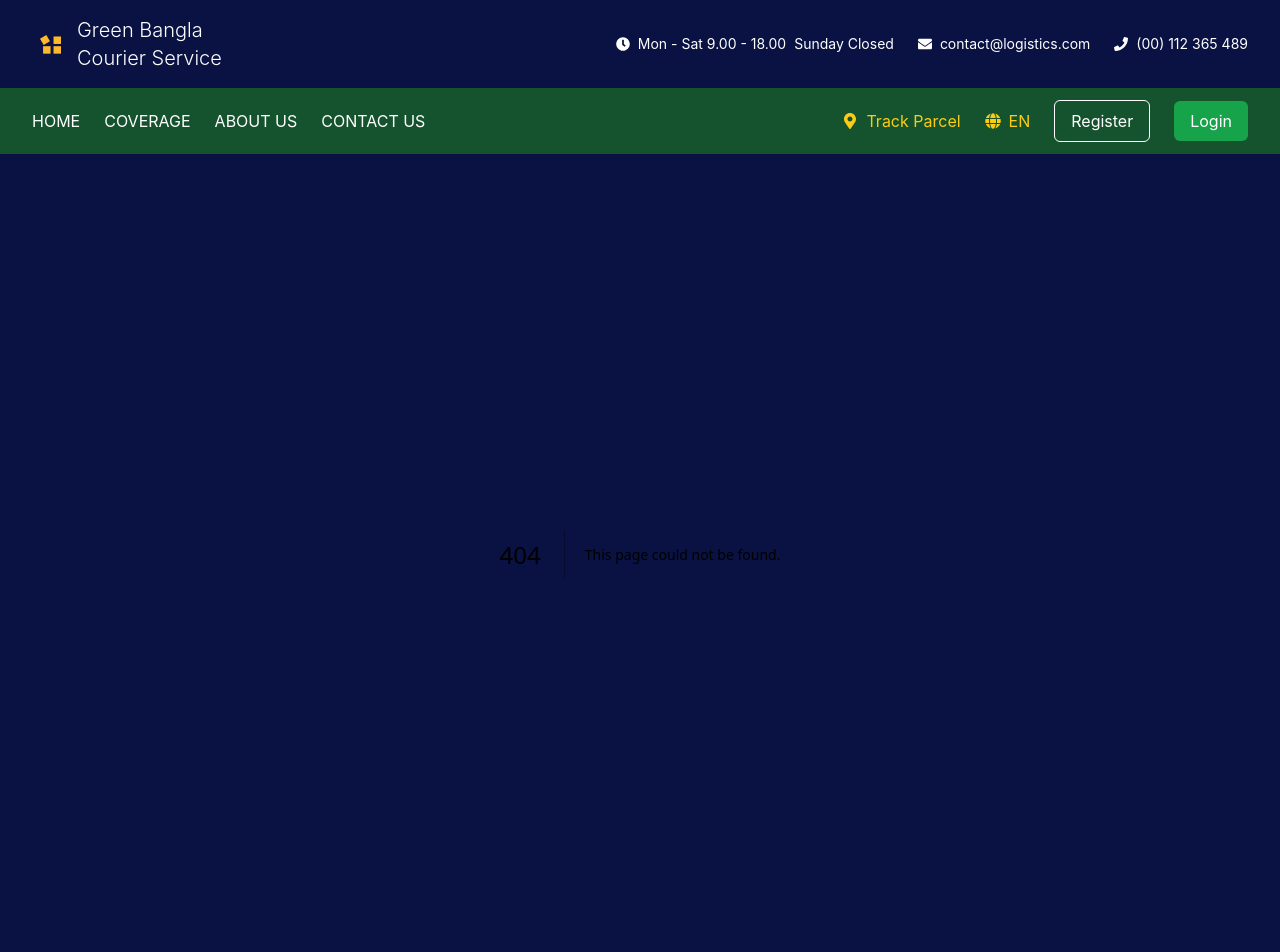
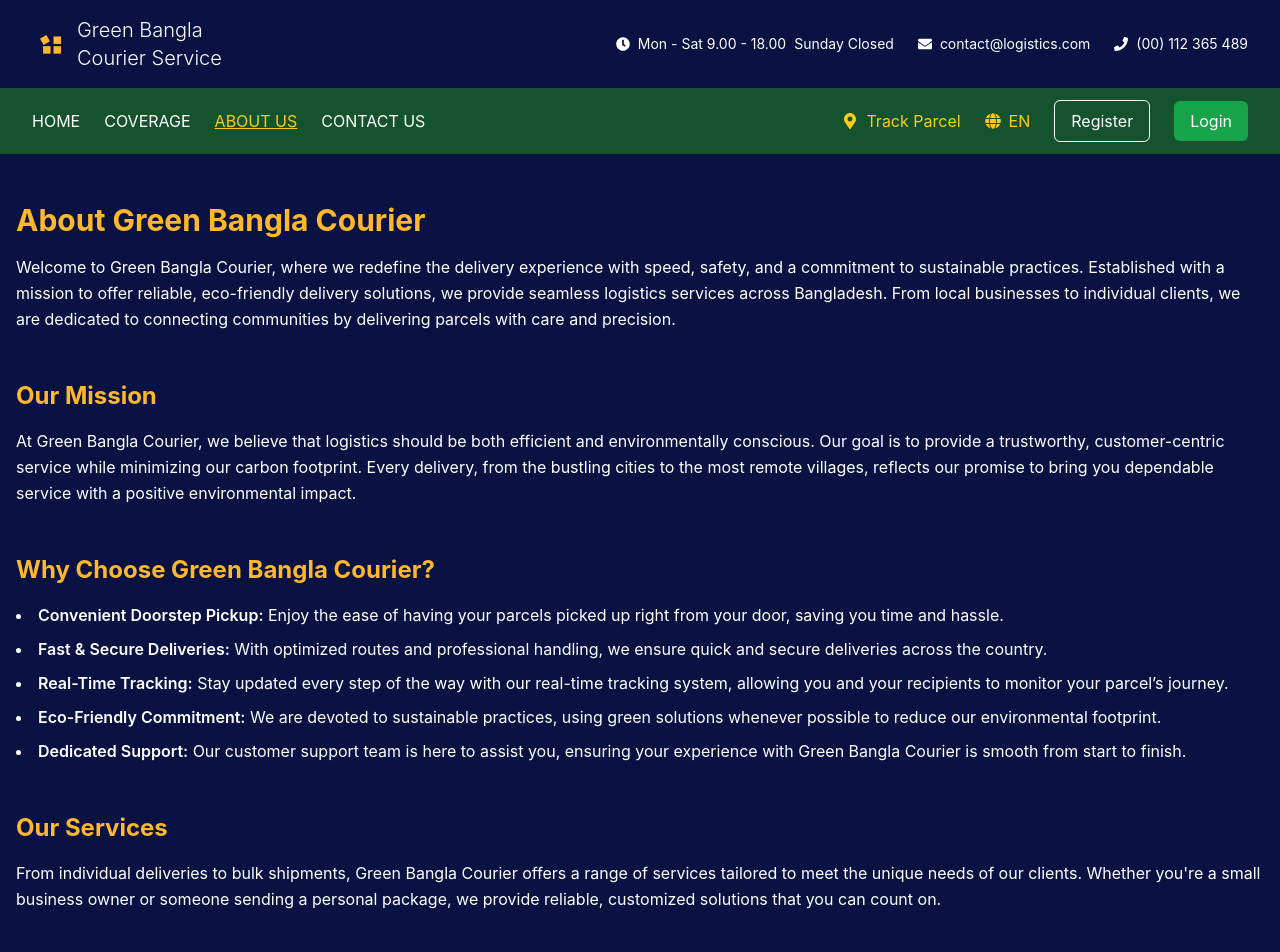
Before and after one commit to sazzad9911/courrier, a Next.js app: page /pages/about-us in a window 1280 px wide. Before the commit this address had no page. Shown: the top 952 px of the page. Built offline with nearby package versions, Linux system fonts and the light colour scheme.

Commit message:
added about us page

```diff
--- a/app/components/Header.tsx
+++ b/app/components/Header.tsx
@@ -114,7 +114,16 @@ const Header = () => {
               </Link>
             </li>
             <li className="hover:text-yellow-400">
-              <a href="#about">ABOUT US</a>
+              <Link
+                href="/pages/about-us"
+                className={`${
+                  pathname === "/pages/about-us"
+                    ? "underline text-yellow-400"
+                    : ""
+                }`}
+              >
+                ABOUT US
+              </Link>
             </li>
             <li className="hover:text-yellow-400">
               <a href="#contact">CONTACT US</a>
@@ -210,9 +219,9 @@ const Header = () => {
       {/* Drawer Component */}
       <Drawer isOpen={isOpen} placement="right" onClose={onClose}>
         <DrawerOverlay />
-        <DrawerContent bg='green.900'>
-          <DrawerCloseButton color='white'/>
-          <DrawerHeader textColor='white'>Menu</DrawerHeader>
+        <DrawerContent bg="green.900">
+          <DrawerCloseButton color="white" />
+          <DrawerHeader textColor="white">Menu</DrawerHeader>
           <DrawerBody>
             <ul className="space-y-4 text-white">
               <li>
@@ -240,13 +249,17 @@ const Header = () => {
                 </Link>
               </li>
               <li>
-                <a
-                  href="#about"
+                <Link
+                  href="/pages/about-us"
                   onClick={onClose}
-                  className="hover:text-yellow-400"
+                  className={`${
+                    pathname === "/pages/about-us"
+                      ? "underline text-yellow-400"
+                      : ""
+                  } hover:text-yellow-400`}
                 >
                   ABOUT US
-                </a>
+                </Link>
               </li>
               <li>
                 <a
@@ -294,7 +307,6 @@ const Header = () => {
                   Login
                 </Link>
               </li>
-
             </ul>
           </DrawerBody>
         </DrawerContent>
--- /dev/null
+++ b/app/pages/about-us/page.tsx
@@ -0,0 +1,95 @@
+import React from "react";
+
+const AboutUs: React.FC = () => {
+  return (
+    <div className=" text-white py-12">
+      <div className="container mx-auto px-4">
+        {/* About Section */}
+        <section className="mb-12">
+          <h1 className="text-3xl font-bold text-[#FFB82B] mb-4">
+            About Green Bangla Courier
+          </h1>
+          <p className="leading-relaxed">
+            Welcome to Green Bangla Courier, where we redefine the delivery experience with
+            speed, safety, and a commitment to sustainable practices. Established with a
+            mission to offer reliable, eco-friendly delivery solutions, we provide seamless
+            logistics services across Bangladesh. From local businesses to individual clients,
+            we are dedicated to connecting communities by delivering parcels with care and
+            precision.
+          </p>
+        </section>
+
+        {/* Mission Section */}
+        <section className="mb-12">
+          <h2 className="text-2xl font-bold text-[#FFB82B] mb-4">Our Mission</h2>
+          <p className="leading-relaxed">
+            At Green Bangla Courier, we believe that logistics should be both efficient and
+            environmentally conscious. Our goal is to provide a trustworthy, customer-centric
+            service while minimizing our carbon footprint. Every delivery, from the bustling
+            cities to the most remote villages, reflects our promise to bring you dependable
+            service with a positive environmental impact.
+          </p>
+        </section>
+
+        {/* Why Choose Us Section */}
+        <section className="mb-12">
+          <h2 className="text-2xl font-bold text-[#FFB82B] mb-4">
+            Why Choose Green Bangla Courier?
+          </h2>
+          <ul className="list-disc list-inside leading-relaxed space-y-2">
+            <li>
+              <span className="font-semibold">Convenient Doorstep Pickup:</span> Enjoy the
+              ease of having your parcels picked up right from your door, saving you time and
+              hassle.
+            </li>
+            <li>
+              <span className="font-semibold">Fast & Secure Deliveries:</span> With optimized
+              routes and professional handling, we ensure quick and secure deliveries across
+              the country.
+            </li>
+            <li>
+              <span className="font-semibold">Real-Time Tracking:</span> Stay updated every
+              step of the way with our real-time tracking system, allowing you and your
+              recipients to monitor your parcel’s journey.
+            </li>
+            <li>
+              <span className="font-semibold">Eco-Friendly Commitment:</span> We are devoted
+              to sustainable practices, using green solutions whenever possible to reduce our
+              environmental footprint.
+            </li>
+            <li>
+              <span className="font-semibold">Dedicated Support:</span> Our customer support
+              team is here to assist you, ensuring your experience with Green Bangla Courier
+              is smooth from start to finish.
+            </li>
+          </ul>
+        </section>
+
+        {/* Services Section */}
+        <section className="mb-12">
+          <h2 className="text-2xl font-bold text-[#FFB82B] mb-4">Our Services</h2>
+          <p className="leading-relaxed">
+            From individual deliveries to bulk shipments, Green Bangla Courier offers a range
+            of services tailored to meet the unique needs of our clients. Whether you&apos;re a
+            small business owner or someone sending a personal package, we provide reliable,
+            customized solutions that you can count on.
+          </p>
+        </section>
+
+        {/* Join Us Section */}
+        <section>
+          <h2 className="text-2xl font-bold text-[#FFB82B] mb-4">
+            Join Us on the Journey
+          </h2>
+          <p className="leading-relaxed">
+            Green Bangla Courier is more than just a delivery service—it&apos;s a step towards a
+            greener, connected Bangladesh. We invite you to join us on this journey and
+            experience delivery with care, commitment, and a vision for a sustainable future.
+          </p>
+        </section>
+      </div>
+    </div>
+  );
+};
+
+export default AboutUs;
```
